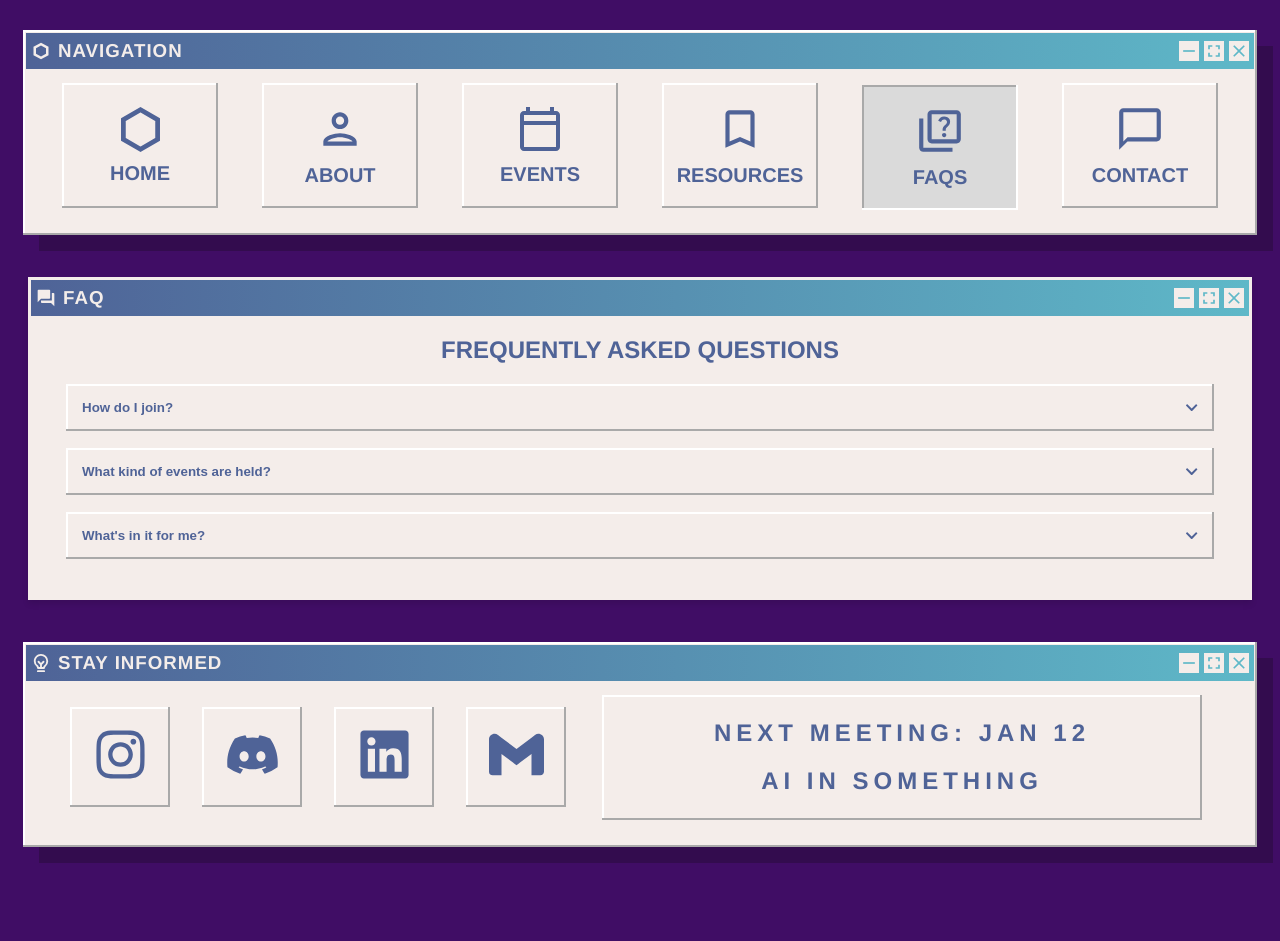
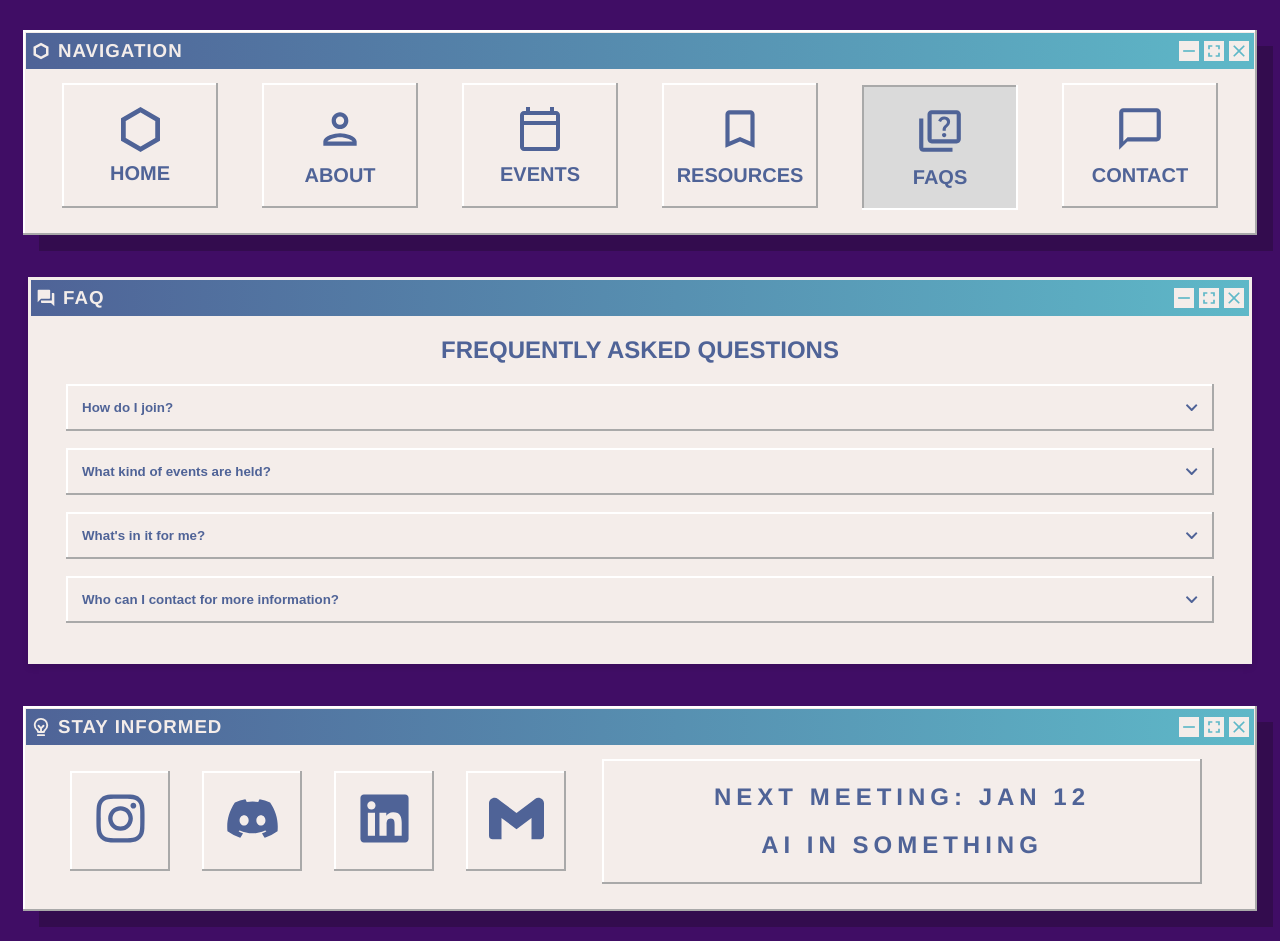
Before and after one commit to gabriel-s-e/AAISWebsite, a Next.js app in the folder AAISWebsite-test-branch/: page /FAQ in a window 1280 px wide. Before the commit the page ends 877 px from the top, so only its background shows below. Built offline with nearby package versions, Linux system fonts and the light colour scheme; a web font is replaced by a local one.

Commit message:
Updated FAQ Page

```diff
--- a/AAISWebsite-test-branch/src/app/FAQ/page.jsx
+++ b/AAISWebsite-test-branch/src/app/FAQ/page.jsx
@@ -61,7 +61,10 @@ const faqData = [
         question: "What's in it for me?",
         answer: "Practical experience with AI techniques through tutorials and workshops, and learn how these technologies are used in industries!"
     },
-
+    {
+        question: "Who can I contact for more information?",
+        answer: "Feel free to DM us on instagram or post a message in our discord if you have any interesting ideas or have questions not answered here."
+    }
 ];
 
 export default function FAQ() {
```
